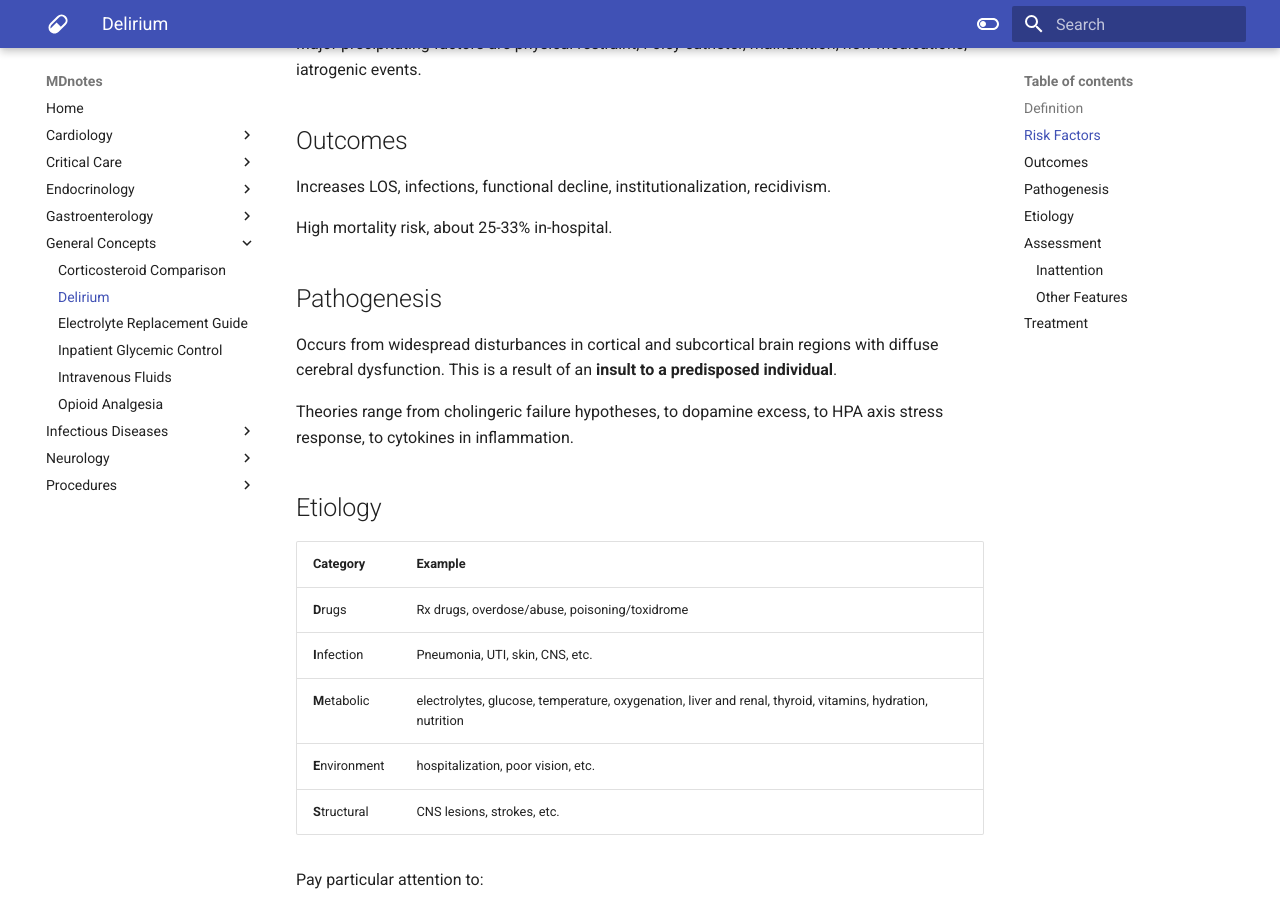
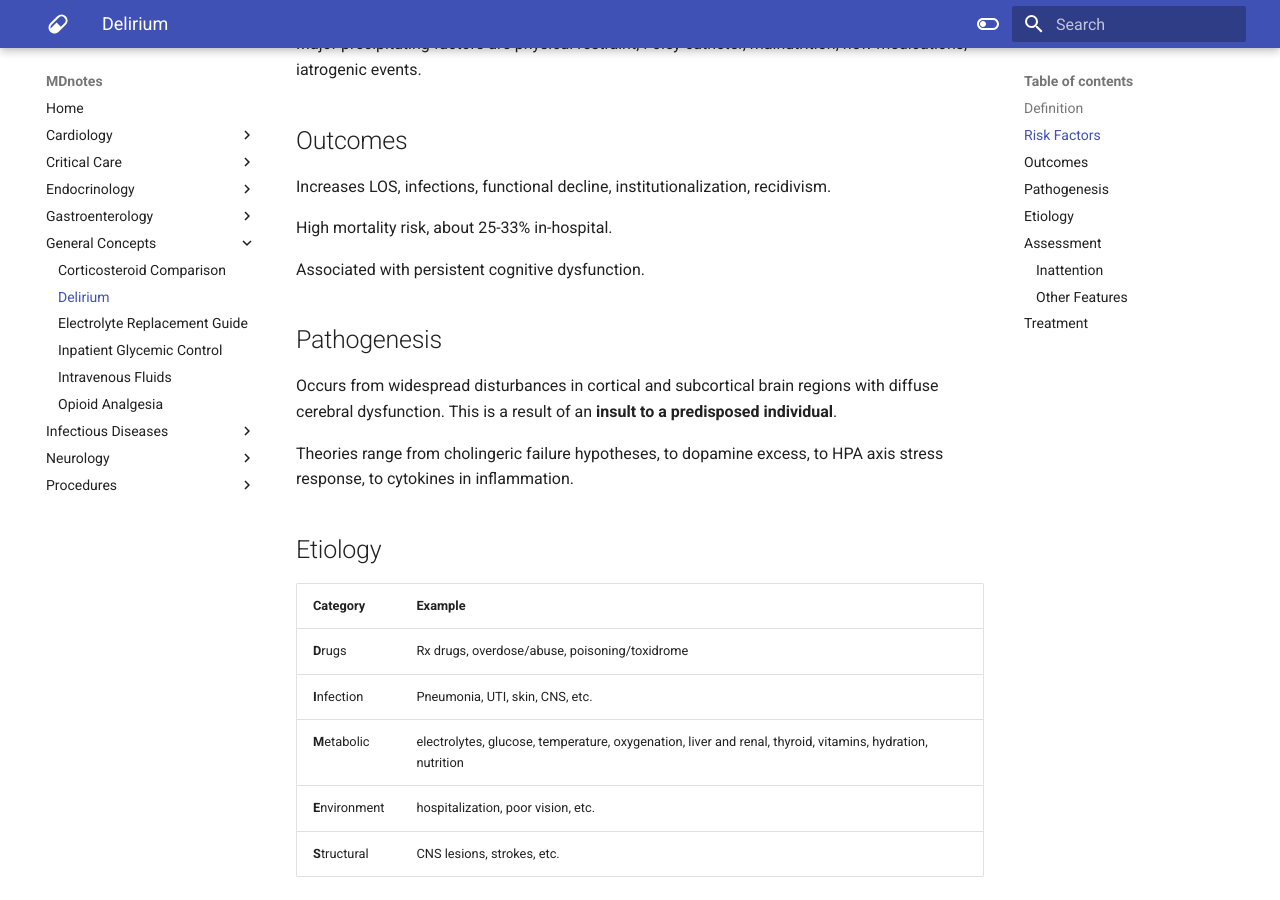
Before and after one commit to jzpero/mdnotes, an MkDocs documentation site: the page built from docs/General Concepts/Delirium.md, in a window 1280 px wide and 900 px high, scrolled down 527 px. Built offline with MkDocs 1.6.1 and Material for MkDocs 9.7.7, drawn with Linux system fonts in a browser that asks for light colours.

Commit message:
vault backup: 2021-07-01 18:16:20
Affected files:

"docs/General Concepts/Delirium.md"

```diff
--- a/docs/General Concepts/Delirium.md
+++ b/docs/General Concepts/Delirium.md
@@ -16,6 +16,8 @@ Major precipitating factors are physical restraint, Foley catheter, malnutrition
 Increases LOS, infections, functional decline, institutionalization, recidivism.
 
 High mortality risk, about 25-33% in-hospital.
+
+Associated with persistent cognitive dysfunction.
 
 ## Pathogenesis
 Occurs from widespread disturbances in cortical and subcortical brain regions with diffuse cerebral dysfunction. This is a result of an **insult to a predisposed individual**.
```
